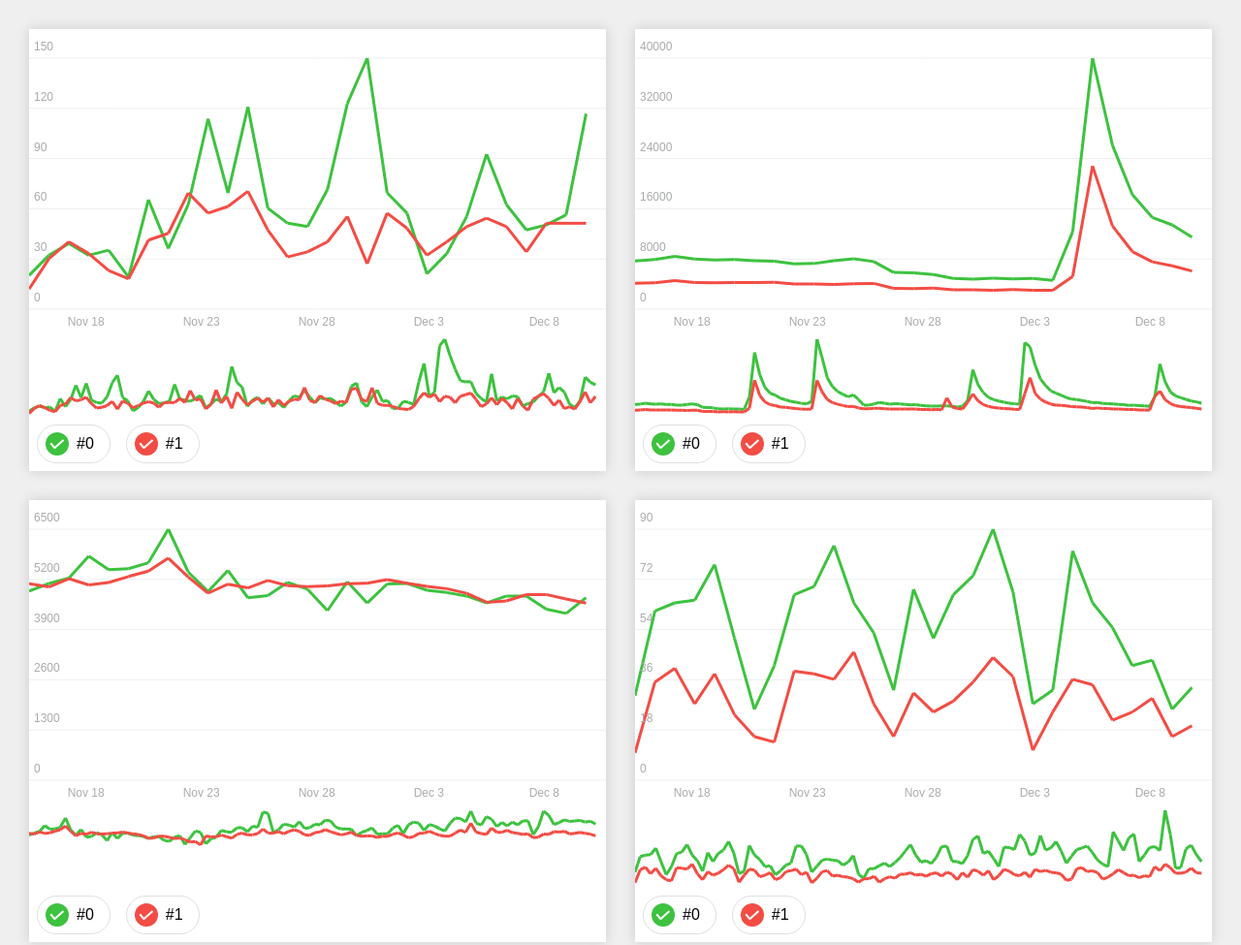
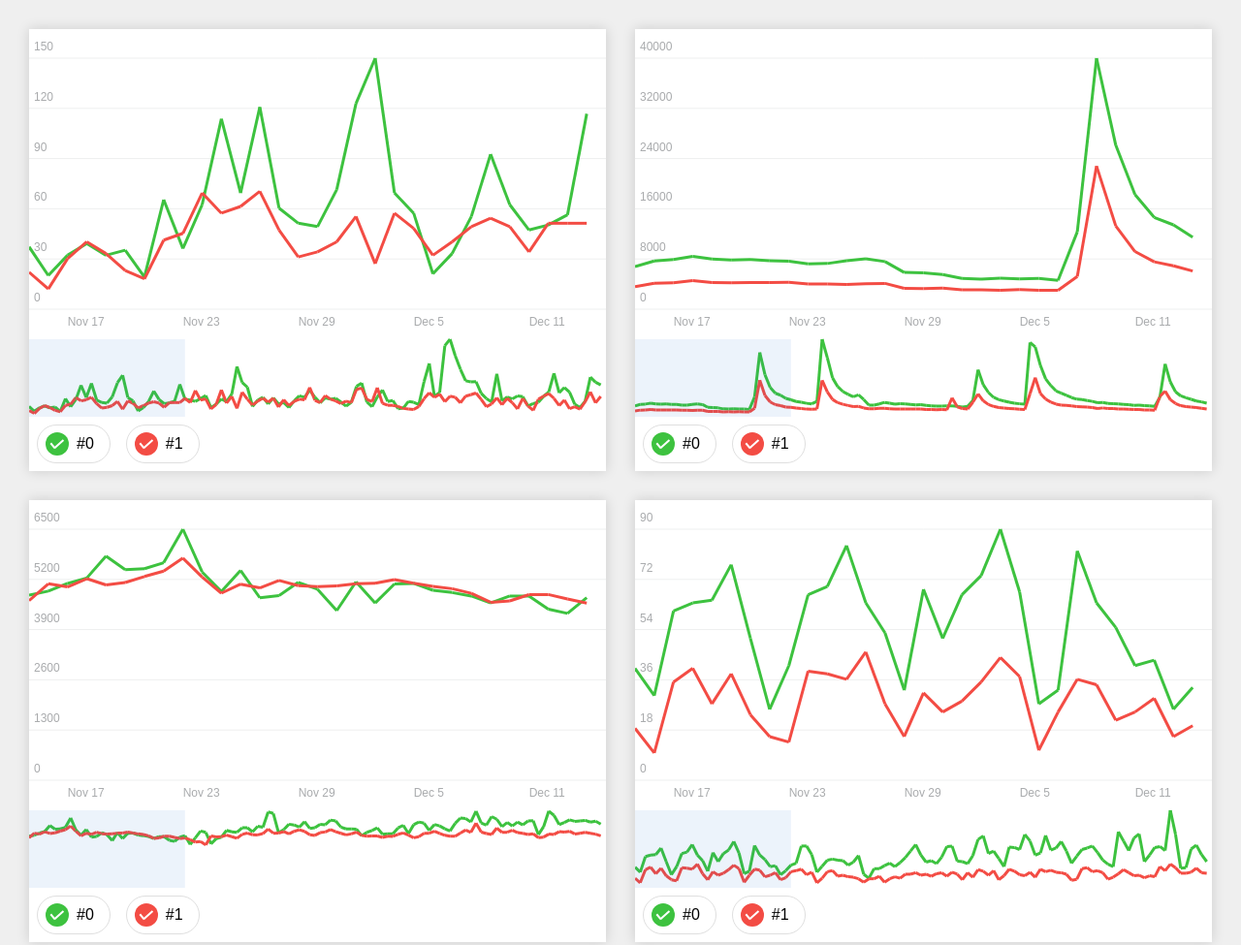
Before and after one commit to Romalei/tg-chart, a website: page index.html in a window 1280 px wide. Shown: the top 975 px of the page at 97% size. Drawn offline with Linux system fonts and the light colour scheme.

Commit message:
created timeline which works 50/50

```diff
--- a/chart.scss
+++ b/chart.scss
@@ -28,6 +28,7 @@ $btn-size: 2.5em;
         display: inline-flex;
         align-items: center;
         cursor: pointer;
+        user-select: none;
     }
 }
 
--- a/main.js
+++ b/main.js
@@ -1,9 +1,3 @@
-function dom(parent, element) {
-    const el = document.createElement(element);
-    parent.appendChild(el);
-    return el;
-}
-
 class TgChart {
 
     get pointsCount() {
@@ -21,18 +15,18 @@ class TgChart {
         this.x1 = 0;
         this.maxYForSelection = 0;
         this.maxY = 0;
-        this.step = 1;
         this.lineWidth = 3;
         this.sectionSize = 30;
         this.columns = {};
     }
 
     constructor(container, data) {
+        if (typeof data !== 'object') return;
         this.init();
         this.container = container;
 
-        this.canvas = dom(this.container, 'canvas');
-        this.buttons = dom(this.container, 'div');
+        this.canvas = TgChart.dom(this.container, 'canvas');
+        this.buttons = TgChart.dom(this.container, 'div');
 
         this.ctx = this.canvas.getContext('2d');
 
@@ -43,7 +37,6 @@ class TgChart {
             TgChart.isListenerEnabled = true;
         }
 
-        if (typeof data === 'object') {
         console.log(data);
 
         this.data = data;
@@ -54,32 +47,48 @@ class TgChart {
             };
         });
 
-            this.setStartEnd(1, this.sectionSize);
+        this.setStartEnd(0, this.sectionSize);
         this.setStyles();
         this.createButtons();
         this.calculateSize();
         this.draw();
+
+        this.canvas.addEventListener('mousemove', this.onMouseMove.bind(this));
     }
+
+    onMouseMove(e) {
+        if (!this.trackVP) return;
+        if (!(e.offsetX >= this.trackVP.x0 && e.offsetX <= this.trackVP.x1 &&
+                e.offsetY >= this.trackVP.y0 && e.offsetY <= this.trackVP.y1)) {
+            this.canvas.style.setProperty('cursor', 'default');
+            return;
+        }
+        this.canvas.style.setProperty('cursor', 'pointer');
+        if (e.buttons !== 1) return;
+
+        const offset = this.onePixelIndex * e.movementX;
+        this.setStartEnd(Math.round(this.x0 + offset), Math.round(this.x1 + offset));
+        this.draw();
     }
 
     createButtons() {
         Object.keys(this.data.names).forEach(key => {
-            const label = dom(this.buttons, 'label')
+            const label = TgChart.dom(this.buttons, 'label')
             label.className = 'tg-chart-buttons__item';
 
-            const checkbox = dom(label, 'input');
+            const checkbox = TgChart.dom(label, 'input');
             checkbox.className = 'tg-chart-checkbox'
             checkbox.setAttribute('type', 'checkbox');
 
-            const cbIndicator = dom(label, 'span');
+            const cbIndicator = TgChart.dom(label, 'span');
             cbIndicator.className = 'tg-chart-checkbox-indicator';
             cbIndicator.style.setProperty('background-color', this.data.colors[key]);
 
-            const cbText = dom(label, 'span');
+            const cbText = TgChart.dom(label, 'span');
             cbText.innerText = this.data.names[key];
             cbText.className = 'tg-chart-checkbox-text';
 
-            const ripple = dom(label, 'span');
+            const ripple = TgChart.dom(label, 'span');
             ripple.className = 'tg-chart-checkbox-ripple';
 
             checkbox.addEventListener('change', e => this.onBtnClick(e, key));
@@ -128,6 +137,8 @@ class TgChart {
                 return this.y1 - this.y0;
             }
         };
+
+        this.onePixelIndex = this.pointsCount / this.canvas.width;
     }
 
     onResize() {
@@ -140,8 +151,14 @@ class TgChart {
     }
 
     setStartEnd(x0, x1) {
+        if (x0 < 0 || x1 >= this.pointsCount - 1) return;
+        // const offset = x0 % 1;
+        // if (offset > 0) this.xOffset += offset;
+        // else this.xOffset = 0;
+        // TODO: continue lerp
+
         this.x0 = x0;
-        this.x1 = x1 > this.pointsCount ? this.pointsCount : x1;
+        this.x1 = x1;
         this.calculateMaxY();
     }
 
@@ -170,12 +187,12 @@ class TgChart {
         this.drawLines();
         this.drawNumbers();
         this.drawXAxis();
-        this.drawLines(0, this.pointsCount - 1, this.maxY, this.timeLineVP, 1);
+        this.drawLines(0, this.pointsCount - 1, this.maxY, this.timeLineVP);
+        this.drawTimelineTrack();
     }
 
     drawGrid() {
-        let normalizer = Math.pow(10, this.maxYForSelection.toString().length - 2);
-
+        const normalizer = Math.pow(10, this.maxYForSelection.toString().length - 2);
         const sectionValue = Math.floor(Math.round(this.maxYForSelection / 5 / normalizer) * normalizer);
 
         this.ctx.lineWidth = 0.2;
@@ -204,13 +221,10 @@ class TgChart {
         }
     }
 
-    drawLines(startX = this.x0, endX = this.x1, max = this.maxYForSelection, vp = this.chartVP, step = this.step) {
+    drawLines(startX = this.x0, endX = this.x1, max = this.maxYForSelection, vp = this.chartVP) {
         this.ctx.lineWidth = this.lineWidth;
         let x0, y0, x1, y1;
-        // this.ctx.beginPath();
-        // this.ctx.rect(vp.x0, vp.y0, vp.x1, vp.y1);
-        // this.ctx.stroke();
-        for (let i = startX; i < endX - 1; i += step) {
+        for (let i = startX; i < endX - 1; i += 1) {
             x0 = this.getX(this.columns['x'].value[i], startX, endX);
             x1 = this.getX(this.columns['x'].value[i + 1], startX, endX);
 
@@ -244,12 +258,32 @@ class TgChart {
         }
     }
 
+    drawTimelineTrack() {
+        this.trackVP = {
+            x0: this.getX(this.columns['x'].value[this.x0], 0, this.pointsCount - 1),
+            y0: this.timeLineVP.y0,
+            x1: this.getX(this.columns['x'].value[this.x0 + this.sectionSize], 0, this.pointsCount - 1),
+            y1: this.timeLineVP.y1,
+            width: function () {
+                return this.x1 - this.x0;
+            },
+            height: function () {
+                return this.y1 - this.y0;
+            },
+        };
+
+        this.ctx.beginPath();
+        this.ctx.fillStyle = 'rgba(0,100,200,.075)';
+        this.ctx.rect(this.trackVP.x0, this.trackVP.y0, this.trackVP.width(), this.trackVP.height());
+        this.ctx.fill();
+    }
+
     clear(x = 0, y = 0, w = this.canvas.width, h = this.canvas.height) {
         this.ctx.clearRect(x, y, w, h);
     }
 
     getX(value, x0 = this.x0, x1 = this.x1) {
-        return (value - this.columns['x'].value[this.x0]) * this.canvas.width /
+        return (value - this.columns['x'].value[x0]) * this.canvas.width /
             (this.columns['x'].value[x1] - this.columns['x'].value[x0]);
     }
 
@@ -265,3 +299,8 @@ class TgChart {
 
 TgChart.refs = [];
 TgChart.isListenerEnabled = false;
+TgChart.dom = function (parent, element) {
+    const el = document.createElement(element);
+    parent.appendChild(el);
+    return el;
+}
```
Also changed, not shown: chart.css, 1 other file. Lines whose indentation alone changed are shown as unchanged.
